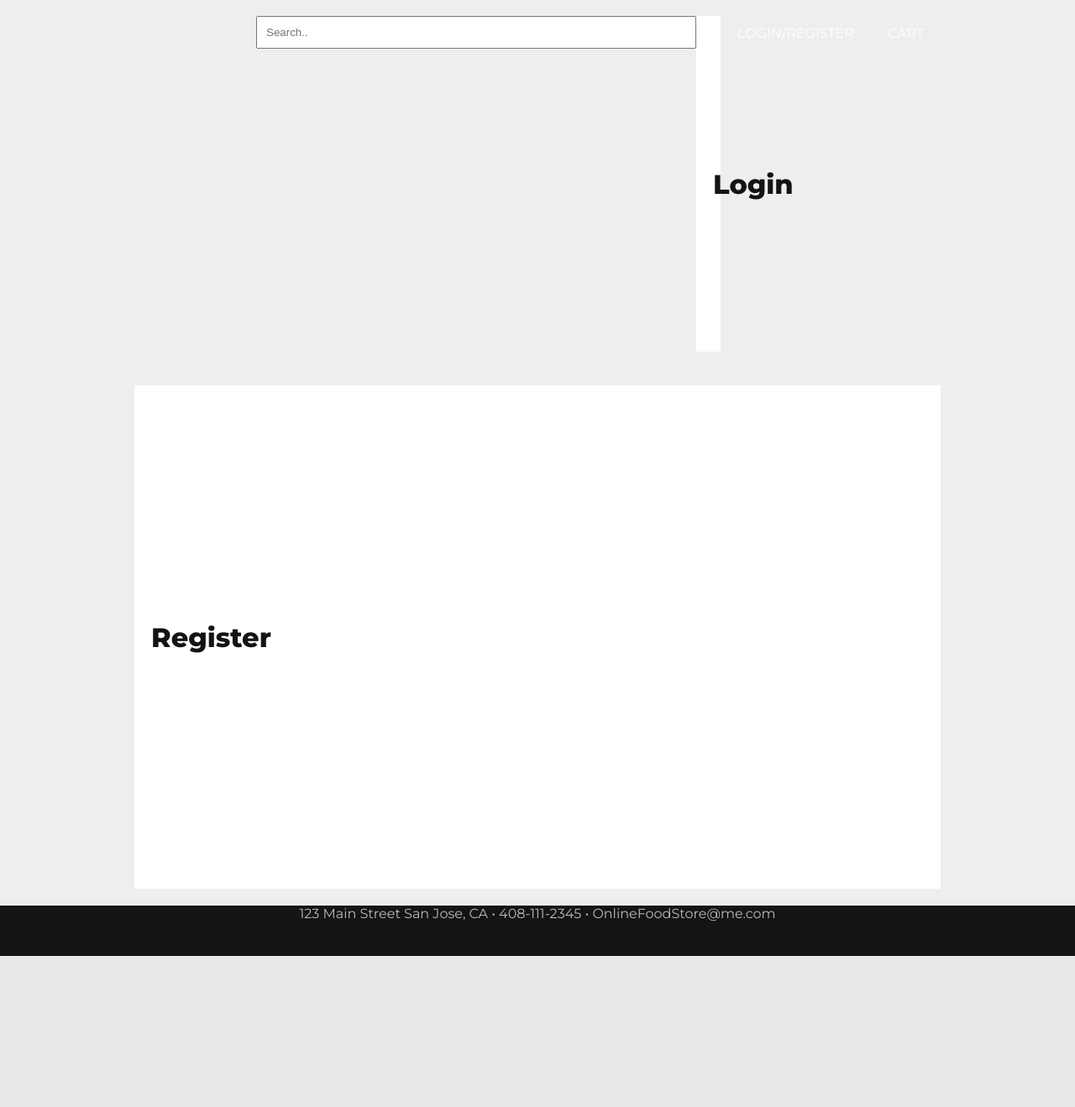
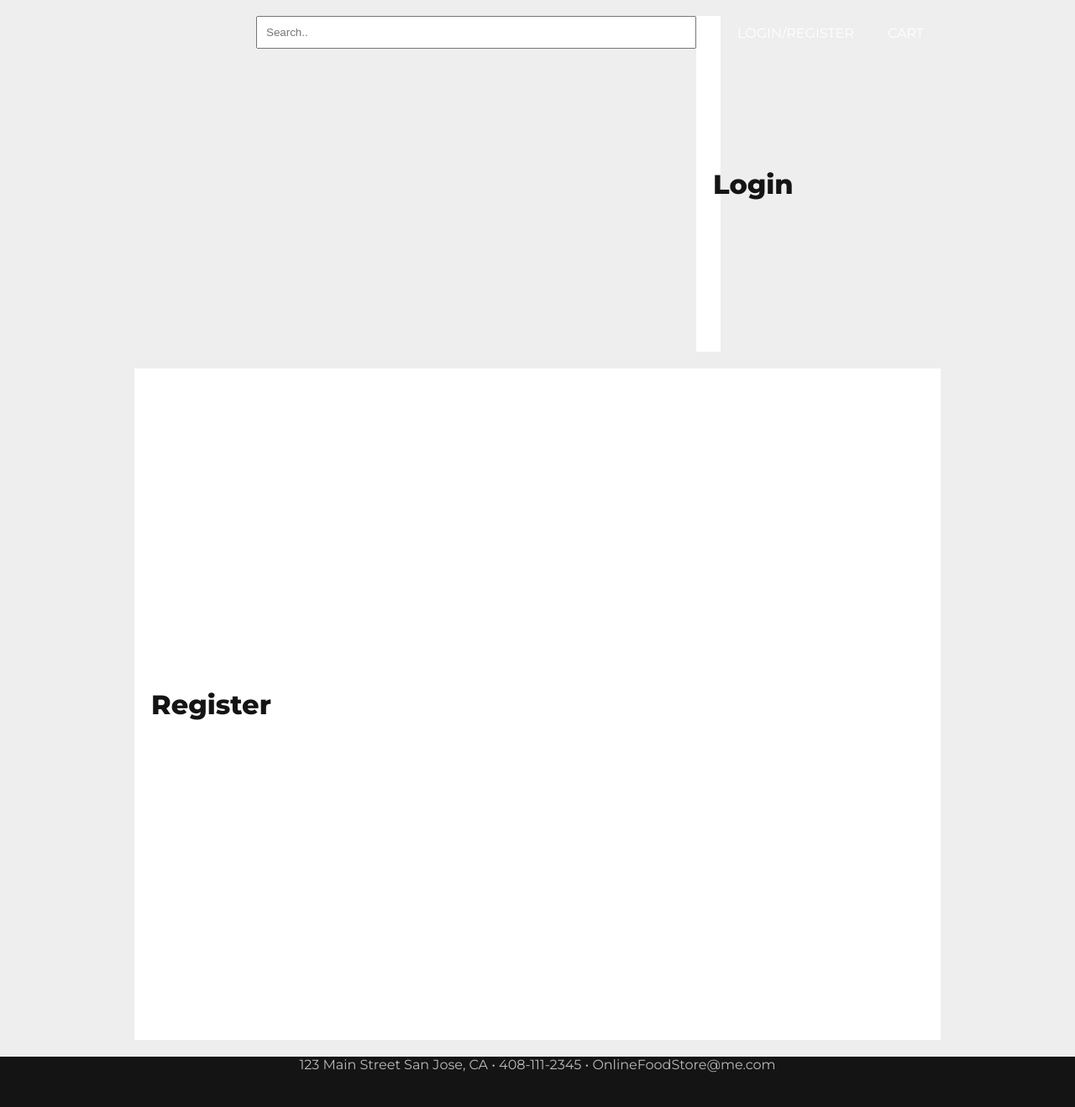
Before and after one commit to khtr9490/CMPE-131, a PHP site: page /login.php in a window 1280 px wide. Shown: the part 81-1400 px from the top of the page at 84% size. Before the commit the page ends 1220 px from the top, so only its background shows below. Run offline with PHP 8.4, Linux system fonts and the light colour scheme.

Commit message:
proportions

```diff
--- a/frontend/login.css
+++ b/frontend/login.css
@@ -29,11 +29,10 @@
 }
 
 .register_tile {
-    height: 600px;
+    height: 800px;
     width: 98;
     align-content: center;
     background-color: white;
-    border-top: 20px solid #EEE;
     border-bottom: 20px solid #EEE;
 }
 
```
